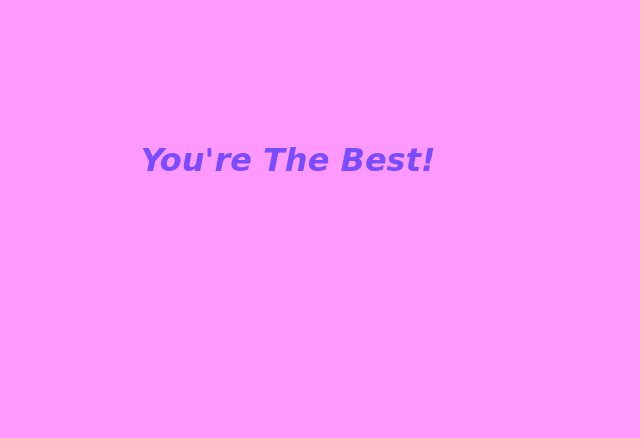
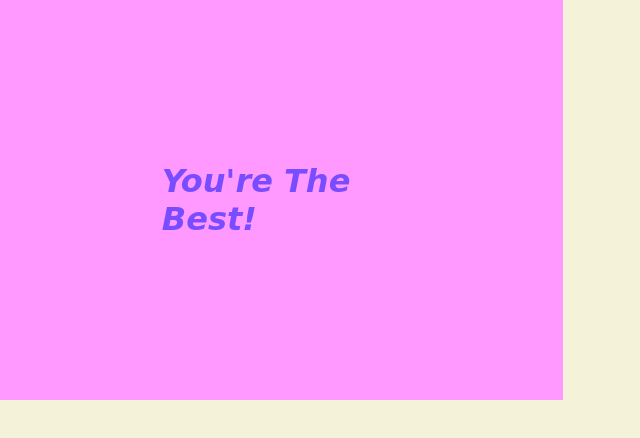
Before and after one commit to mcarreon6718/mcarreon6718.github.io, a plain HTML site: page index.html in a window 1280 px wide. Shown: the whole page, without its empty margins (0-640 px from the left). Drawn offline with Linux system fonts and the light colour scheme.

Commit message:
Add html and css files, add width and padding to main tag in css file.

```diff
--- a/main.css
+++ b/main.css
@@ -4,9 +4,13 @@
 }
 
 html {
+    background-color: #f5f2da;
+}
+main {
+    width: 24%;
+    padding: 10%;
     background-color: #ff99ff;
 }
-
 h1 {
 
     padding: 1%;
```
